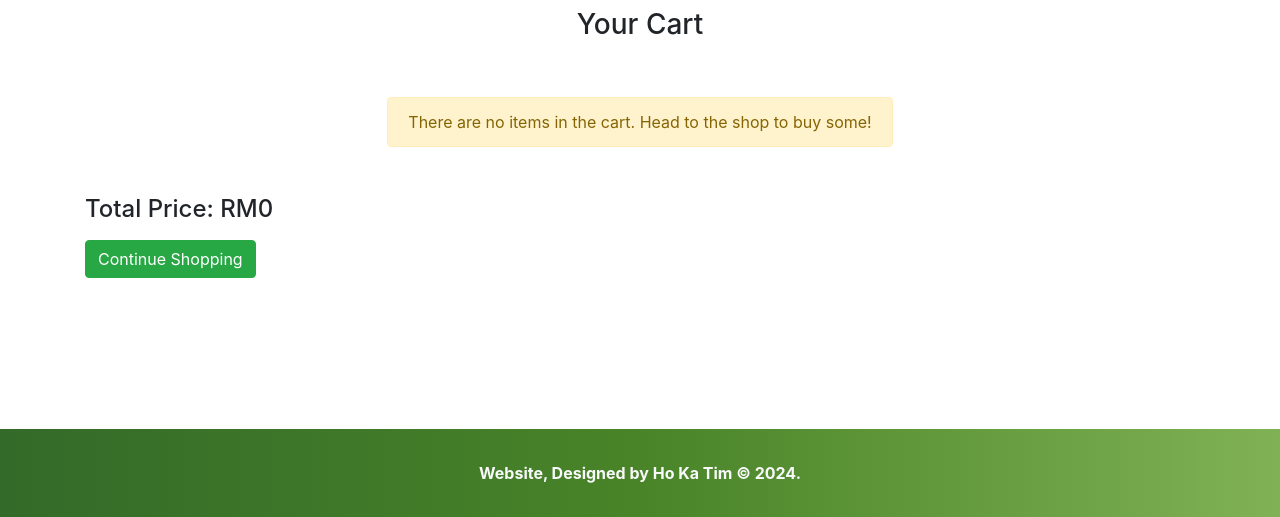
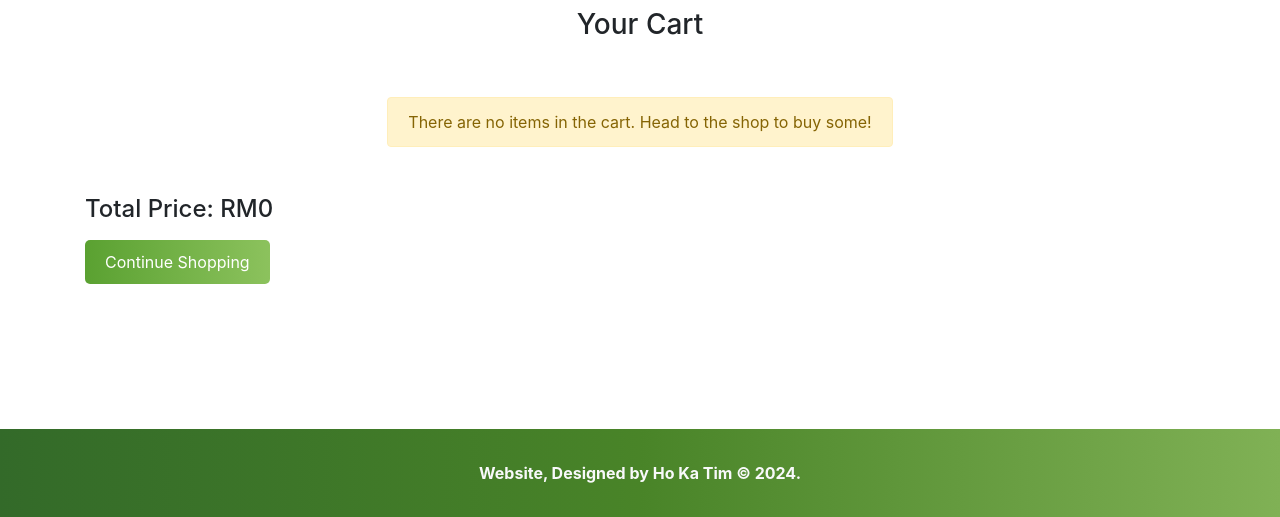
Before and after one commit to KaTim128/capstone, a PHP site: page /cart.php in a window 1280 px wide. Shown: the part 283-800 px from the top of the page. Run offline with PHP 8.4, Linux system fonts and the light colour scheme; data that the repository does not hold is empty.

Commit message:
complete 2

```diff
--- a/cart.php
+++ b/cart.php
@@ -73,7 +73,7 @@ if (isset($_POST['remove_cart'])) {
   <link rel="stylesheet" href="https://cdn.jsdelivr.net/npm/bootstrap@4.0.0/dist/css/bootstrap.min.css" integrity="sha384-Gn5384xqQ1aoWXA+058RXPxPg6fy4IWvTNh0E263XmFcJlSAwiGgFAW/dAiS6JXm" crossorigin="anonymous">
   <!-- font awesome link -->
   <link rel="stylesheet" href="https://cdnjs.cloudflare.com/ajax/libs/font-awesome/6.0.0/css/all.min.css" integrity="sha512-9usAa10IRO0HhonpyAIVpjrylPvoDwiPUiKdWk5t3PyolY1cOd4DSE0Ga+ri4AuTroPR5aQvXU9xC6qOPnzFeg==" crossorigin="anonymous" referrerpolicy="no-referrer" />
-  <link rel="stylesheet" href="style.css">
+  <link rel="stylesheet" href="./style.css">
   <!-- css file -->
   <style>
     th {
@@ -247,7 +247,7 @@ if (isset($_POST['remove_cart'])) {
           ?>
           <table class="table table-bordered table-striped center-table mt-3">
             <thead>
-              <tr>
+              <tr class="green">
                 <th>Product Title</th>
                 <th>Product Image</th>
                 <th>Quantity</th>
@@ -287,7 +287,7 @@ if (isset($_POST['remove_cart'])) {
                     </td>
                     <td><input type="checkbox" name="remove[]" value="b<?php echo $book_id; ?>"></td>
                     <td colspan="2">
-                    <button type="submit" class="btn btn-info px-3 py-1 mx-3 mb-3 border-0" name="update_cart">Update Cart</button>
+                    <button type="submit" class="btn btn-style px-3 py-1 mx-3 mb-3 border-0" name="update_cart">Update Cart</button>
                     <button type="submit" class="btn btn-danger px-3 py-1 mb-3 border-0" name="remove_cart">Remove</button>
                     </td>
                   </tr>
@@ -312,7 +312,7 @@ if (isset($_POST['remove_cart'])) {
                       <td></td>
                       <td><input type="checkbox" name="remove[]" value="t<?php echo $tool_id; ?>"></td>
                       <td colspan="2">
-                      <button type="submit" class="btn btn-info px-3 py-1 mx-3 mb-3 border-0" name="update_cart">Update Cart</button>
+                      <button type="submit" class="btn btn-style px-3 py-1 mx-3 mb-3 border-0" name="update_cart">Update Cart</button>
                       <button type="submit" class="btn btn-danger px-3 py-1 mb-3 border-0" name="remove_cart">Remove</button>
                       </td>
                   </tr>
@@ -332,10 +332,10 @@ if (isset($_POST['remove_cart'])) {
       <!-- total price -->
       <div class="container mb-5">
         <h4 class="mb-3 mt-5" style="overflow: hidden;">Total Price: RM<?php echo $total_price; ?></h4>
-        <a href="index.php" class="btn btn-success mr-2">Continue Shopping</a>
+        <a href="index.php" class="btn btn-style mr-2">Continue Shopping</a>
 
         <?php if($num_of_rows > 0){ ?>
-          <a href="./users/checkout.php" class="btn btn-warning">Checkout</a>
+          <a href="./users/checkout.php" class="btn btn-style">Checkout</a>
         <?php } ?>
       </div>
     </div>
--- a/database/connection.php
+++ b/database/connection.php
@@ -168,7 +168,6 @@ if (!$retval) {
 
 $sql_confirm_payment = 'CREATE TABLE IF NOT EXISTS user_payments (
     payment_id INT AUTO_INCREMENT PRIMARY KEY,
-    order_id INT NOT NULL,
     user_id INT NOT NULL,
     book_id VARCHAR(2) NULL,
     tool_id VARCHAR(2) NULL,
--- a/users/confirm_payment.php
+++ b/users/confirm_payment.php
@@ -19,7 +19,7 @@ if (isset($_POST['confirm_payment'])) {
     $payment_mode = $_POST['payment_mode'];
 
     // Insert payment details into user_payments table
-    $insert_query = "INSERT INTO `user_payments` (order_id, user_id, invoice_number, amount, payment_mode) VALUES ($order_id, $user_id, '$invoice', $amount, '$payment_mode')";
+    $insert_query = "INSERT INTO `user_payments` (user_id, invoice_number, amount, payment_mode) VALUES ($user_id, '$invoice', $amount, '$payment_mode')";
     $result = mysqli_query($conn, $insert_query);
 
     if ($result) {
--- a/users/wishlist.php
+++ b/users/wishlist.php
@@ -211,7 +211,7 @@ if (isset($_SESSION['user_id'])) {
     } else {
         // Display the wishlist if there are items
         echo '<div class="container mt-4">
-                <h3 class="text-center mt-5" style="overflow:hidden">Your Wishlist</h3>
+                <h3 class="text-center" style="overflow:hidden">Your Wishlist</h3>
                 <table class="table table-bordered table-striped center-table mt-4 mb-5">
                     <thead class="green">
                         <tr>
```
Also changed, not shown: contact_page.php (+7 -6 lines), users/profile.php (+4 -6 lines).
